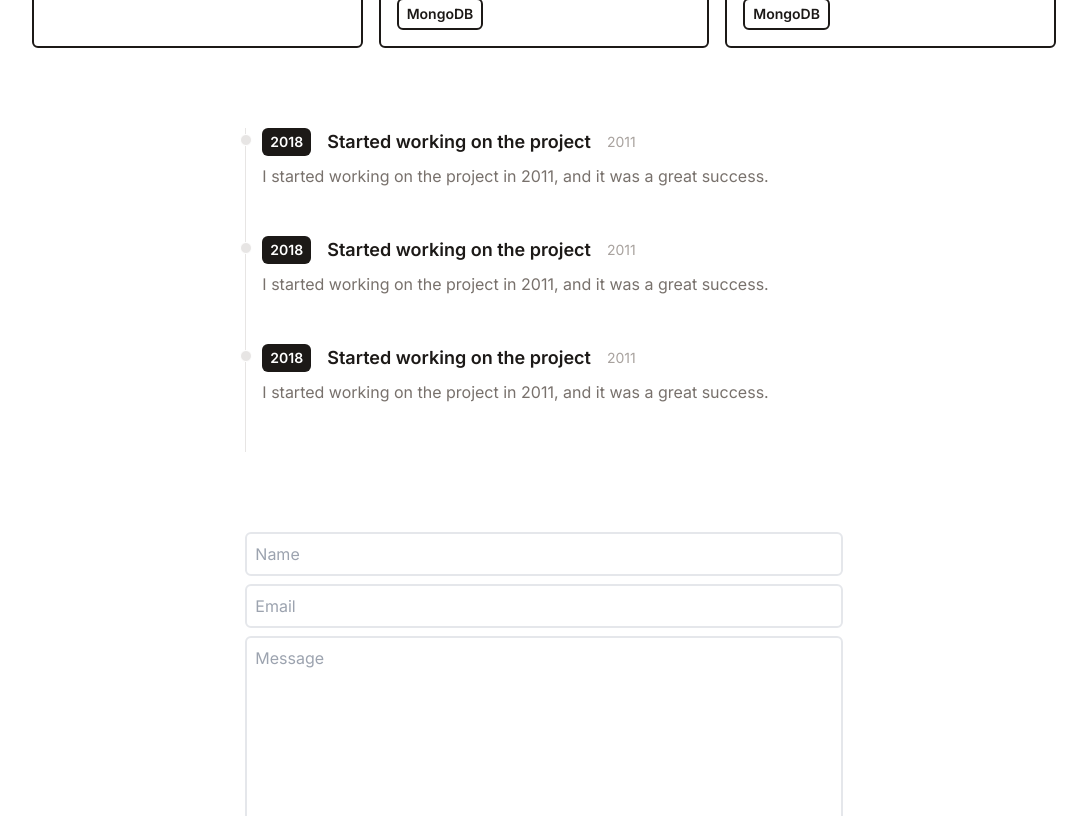
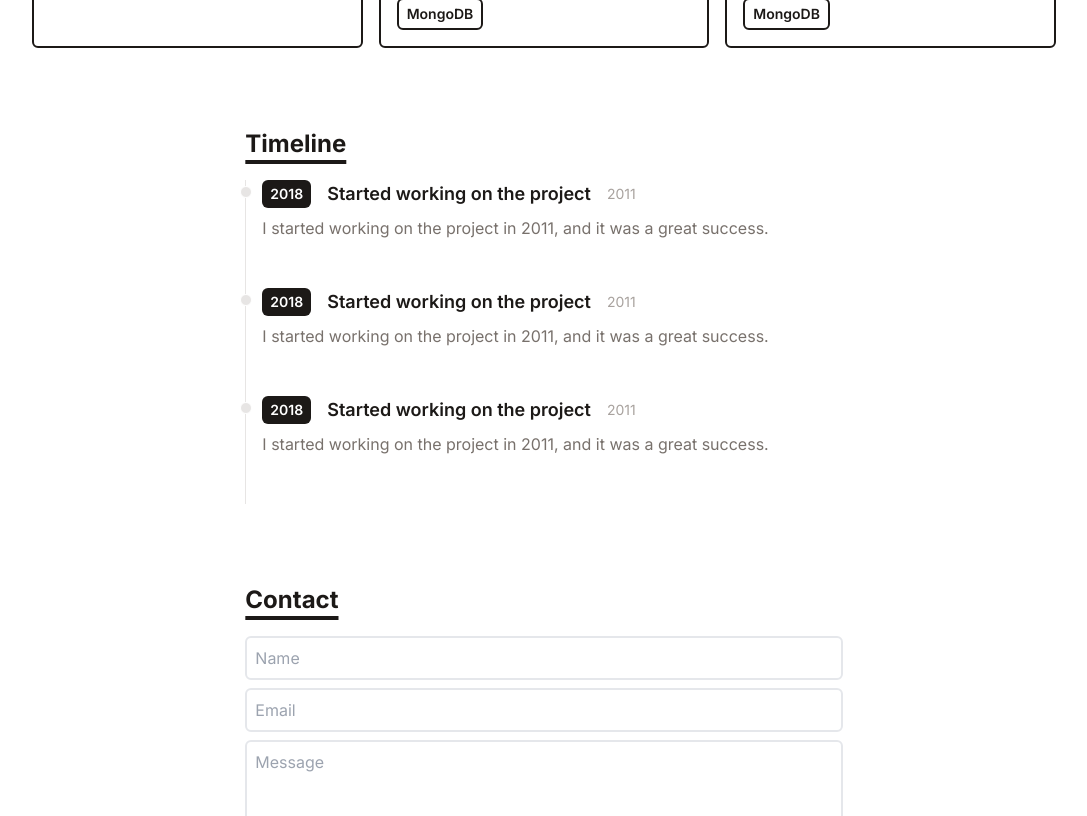
Before and after one commit to YousifAbozid/dev-portfolio, a React (Vite) app: page / in a window 1280 px wide. Shown: the part 700-1516 px from the top of the page, without its empty margins (96-1183 px from the left). Built offline with nearby package versions, Linux system fonts and the light colour scheme.

Commit message:
add title component

```diff
--- a/src/components/Contact.jsx
+++ b/src/components/Contact.jsx
@@ -1,4 +1,5 @@
 import React from 'react'
+import Title from './Title'
 
 const Contact = () => {
   return (
@@ -8,6 +9,7 @@
           action="https://getform.io/f/90201b71-e03a-49e0-a0a8-b7f3a3f6981f"
           method="POST"
           className="flex flex-col w-full md:w-7/12">
+          <Title id="contact">Contact</Title>
           <input
             type="text"
             name="name"
--- a/src/components/Timeline.jsx
+++ b/src/components/Timeline.jsx
@@ -1,11 +1,13 @@
 import React from 'react'
 import timeline from './data/timeline'
 import TimelineItem from './TimelineItem'
+import Title from './Title'
 
 const Timeline = () => {
   return (
     <div className="flex flex-col md:flex-row justify-center my-20">
       <div className="w-full md:w-7/12">
+        <Title id="timeline">Timeline</Title>
         {timeline.map((item, index) => {
           return (
             <TimelineItem
--- /dev/null
+++ b/src/components/Title.jsx
@@ -0,0 +1,13 @@
+import React from 'react'
+
+const Title = ({ children, id }) => {
+  return (
+    <h1
+      id={id && id}
+      className="text-2xl font-bold underline underline-offset-8 decoration-4 mb-5 text-stone-900">
+      {children}
+    </h1>
+  )
+}
+
+export default Title
```
